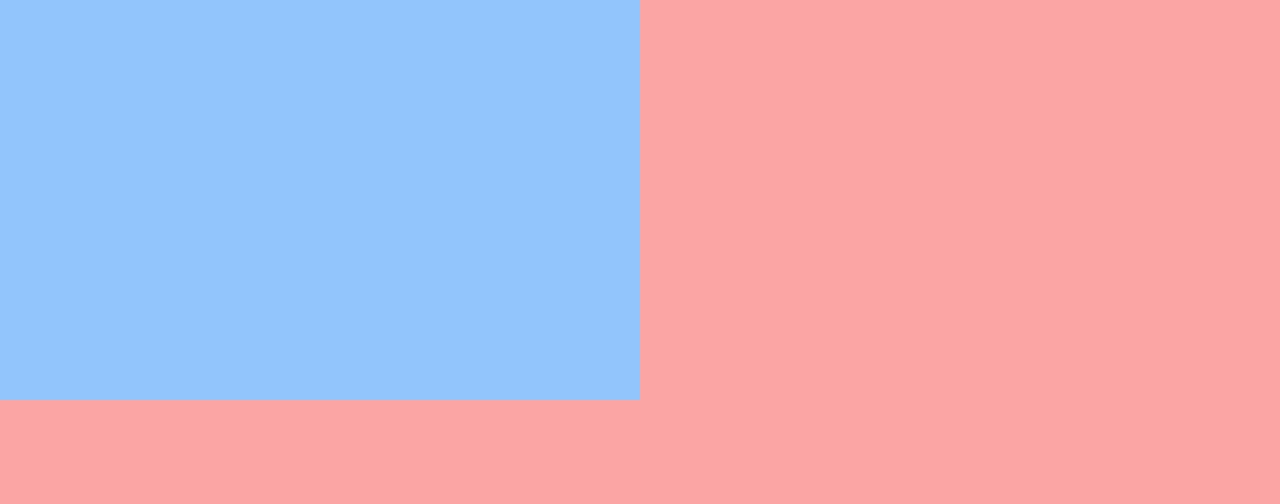
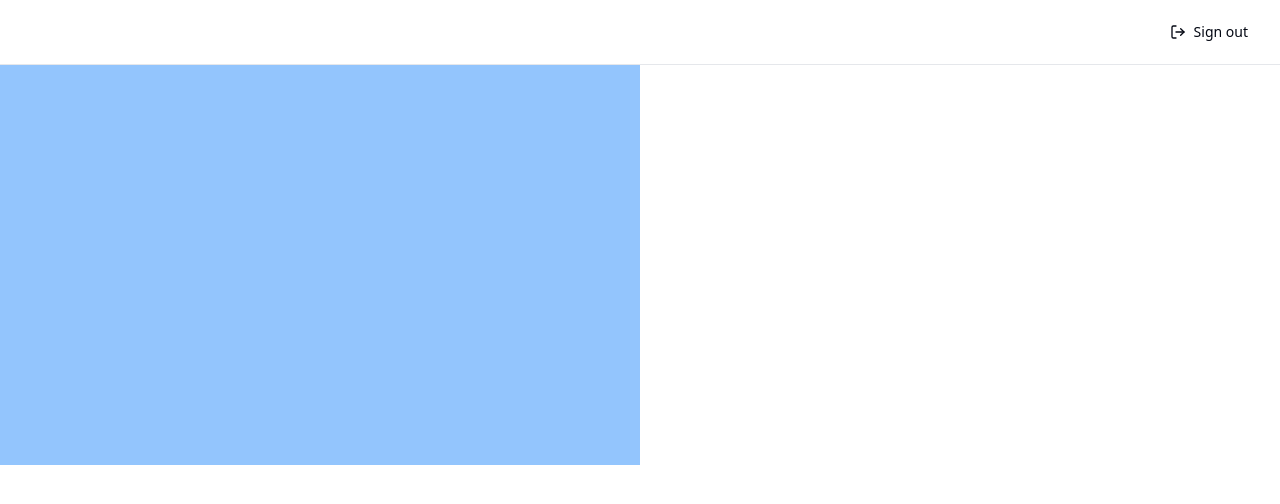
Before and after one commit to MGVINICIUS/front-end-todo, a React (Vite) app: page / in a window 1280 px wide. Shown: the top 504 px of the page. Built offline with nearby package versions, Linux system fonts and the light colour scheme.

Commit message:
add toast

```diff
--- a/src/App.tsx
+++ b/src/App.tsx
@@ -1,6 +1,9 @@
+import { Navbar } from "./components/navbar"
+
 const App = () => {
     return (
-        <div className='bg-red-300 w-screen h-screen'>
+        <div className='w-screen h-screen'>
+            <Navbar />
             <div className='bg-blue-300 w-1/2 h-1/2'></div>
         </div>
     )
--- a/src/Login.tsx
+++ b/src/Login.tsx
@@ -2,8 +2,8 @@ import { LoginForm } from "@/components/login-form"
 import { ModeToggle } from "./components/mode-toggle"
 export default function Page() {
   return (
-    <div className="flex min-h-svh w-full p-6 md:p-10 flex-col relative items-center justify-center">
-      <div className="absolute top-6 right-6 md:top-10 md:right-10">
+    <div className="flex min-h-svh w-full p-4 flex-col relative items-center justify-center">
+      <div className="absolute top-4 right-4">
         <ModeToggle />
       </div>
         <div className="w-full max-w-sm flex justify-center">
--- /dev/null
+++ b/src/components/auth-guard.tsx
@@ -0,0 +1,21 @@
+import { Navigate } from 'react-router-dom';
+
+interface AuthGuardProps {
+  children: React.ReactNode;
+  requireAuth?: boolean;
+}
+
+export function AuthGuard({ children, requireAuth = false }: AuthGuardProps) {
+  // Replace this with your actual auth check
+  const isAuthenticated = !!localStorage.getItem('token');
+
+  if (requireAuth && !isAuthenticated) {
+    return <Navigate to="/login" replace />;
+  }
+
+  if (!requireAuth && isAuthenticated) {
+    return <Navigate to="/" replace />;
+  }
+
+  return <>{children}</>;
+}
--- a/src/components/login-form.tsx
+++ b/src/components/login-form.tsx
@@ -14,6 +14,8 @@ import { useState } from "react"
 import { useForm } from "react-hook-form"
 import { zodResolver } from "@hookform/resolvers/zod"
 import { z } from "zod"
+import { toast } from 'sonner'
+import { SuccessToast } from '@/components/success-toast'
 
 const loginSchema = z.object({
   email: z
@@ -67,11 +69,13 @@ export function LoginForm({
       }
 
       const responseData = await response.json()
-
-      // Store the token
       localStorage.setItem("token", responseData.token)
 
-      // Redirect to home page
+      // Add success toast
+      toast.custom(() => (
+        <SuccessToast message="Successfully logged in!" />
+      ))
+
       navigate("/")
     } catch (err) {
       console.error('Login error:', err)
--- /dev/null
+++ b/src/components/navbar.tsx
@@ -0,0 +1,15 @@
+import { SignOutButton } from "./sign-out-button"
+
+export function Navbar() {
+  return (
+    <nav className="border-b">
+      <div className="flex h-16 items-center px-4">
+        {/* Your other navbar items */}
+
+        <div className="ml-auto">
+          <SignOutButton variant="ghost" />
+        </div>
+      </div>
+    </nav>
+  )
+}
--- a/src/components/register-form.tsx
+++ b/src/components/register-form.tsx
@@ -14,6 +14,8 @@ import { useState } from "react"
 import { useForm } from "react-hook-form"
 import { zodResolver } from "@hookform/resolvers/zod"
 import { z } from "zod"
+import { toast } from 'sonner'
+import { SuccessToast } from '@/components/success-toast'
 
 // Define the validation schema
 const registerSchema = z.object({
@@ -85,6 +87,11 @@ export function RegisterForm({
       if (!response.ok) {
         throw new Error(responseData.message || "Registration failed")
       }
+
+      // Add success toast
+      toast.custom(() => (
+        <SuccessToast message="Account successfully created!" />
+      ))
 
       navigate("/login")
     } catch (err) {
--- /dev/null
+++ b/src/components/sign-out-button.tsx
@@ -0,0 +1,39 @@
+import { Button } from "@/components/ui/button"
+import { LogOut } from "lucide-react"
+import { useNavigate } from "react-router-dom"
+import { toast } from "sonner"
+import { SuccessToast } from "./success-toast"
+
+interface SignOutButtonProps {
+  variant?: "default" | "destructive" | "outline" | "secondary" | "ghost" | "link"
+  size?: "default" | "sm" | "lg" | "icon"
+}
+
+export function SignOutButton({ variant = "default", size = "default" }: SignOutButtonProps) {
+  const navigate = useNavigate()
+
+  const handleSignOut = () => {
+    // Clear authentication
+    localStorage.removeItem("token")
+
+    // Show success toast
+    toast.custom(() => (
+      <SuccessToast message="Successfully signed out!" />
+    ))
+
+    // Navigate to login
+    navigate("/login")
+  }
+
+  return (
+    <Button
+      variant={variant}
+      size={size}
+      onClick={handleSignOut}
+      className="gap-2"
+    >
+      <LogOut className="h-4 w-4" />
+      Sign out
+    </Button>
+  )
+}
--- /dev/null
+++ b/src/components/success-toast.tsx
@@ -0,0 +1,16 @@
+import { CheckCircle2 } from "lucide-react";
+
+export function SuccessToast({ message }: { message: string }) {
+  return (
+    <div className="relative overflow-hidden rounded-lg border border-emerald-300 bg-emerald-100 dark:bg-emerald-950/20 dark:border-emerald-800/30 p-4 shadow-sm">
+      <div className="flex items-center gap-3">
+        <div className="rounded-full bg-emerald-200 dark:bg-emerald-900/50 p-1">
+          <CheckCircle2 className="h-4 w-4 text-emerald-700 dark:text-emerald-400" />
+        </div>
+        <p className="text-sm font-medium text-emerald-900 dark:text-emerald-200">
+          {message}
+        </p>
+      </div>
+    </div>
+  );
+}
--- a/src/main.tsx
+++ b/src/main.tsx
@@ -6,15 +6,41 @@ import { BrowserRouter, Route, Routes } from 'react-router-dom'
 import Login from '@/Login'
 import { ThemeProvider } from '@/components/theme-provider'
 import Register from './Register'
+import { AuthGuard } from '@/components/auth-guard'
+import { Toaster } from 'sonner'
+
 
 createRoot(document.getElementById('root')!).render(
   <StrictMode>
     <ThemeProvider>
+      <Toaster position='top-right' />
       <BrowserRouter>
         <Routes>
           <Route path='/' element={<App />} />
-          <Route path='/login' element={<Login />} />
-          <Route path='/register' element={<Register />} />
+          <Route
+            path='/login'
+            element={
+              <AuthGuard>
+                <Login />
+              </AuthGuard>
+            }
+          />
+          <Route
+            path='/register'
+            element={
+              <AuthGuard>
+                <Register />
+              </AuthGuard>
+            }
+          />
+          <Route
+            path='/'
+            element={
+              <AuthGuard requireAuth>
+                <App />
+              </AuthGuard>
+            }
+          />
         </Routes>
       </BrowserRouter>
     </ThemeProvider>
```
Also changed, not shown: package.json (+10 -1 lines), src/tests/setup/handlers.ts (added), src/tests/utils/test-utils.tsx (added), 2 other files (tests, documents, lock files or other folders).
